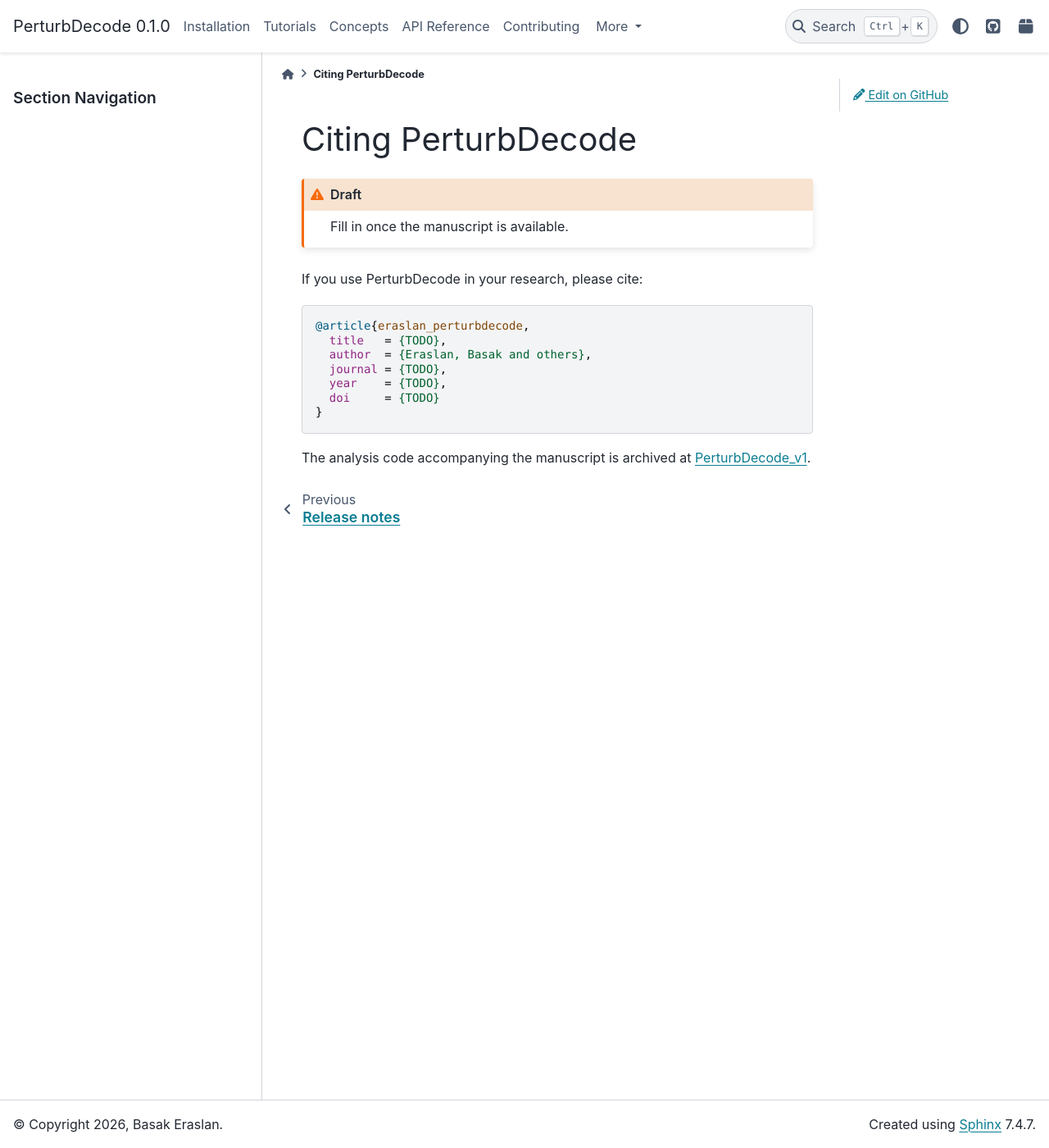
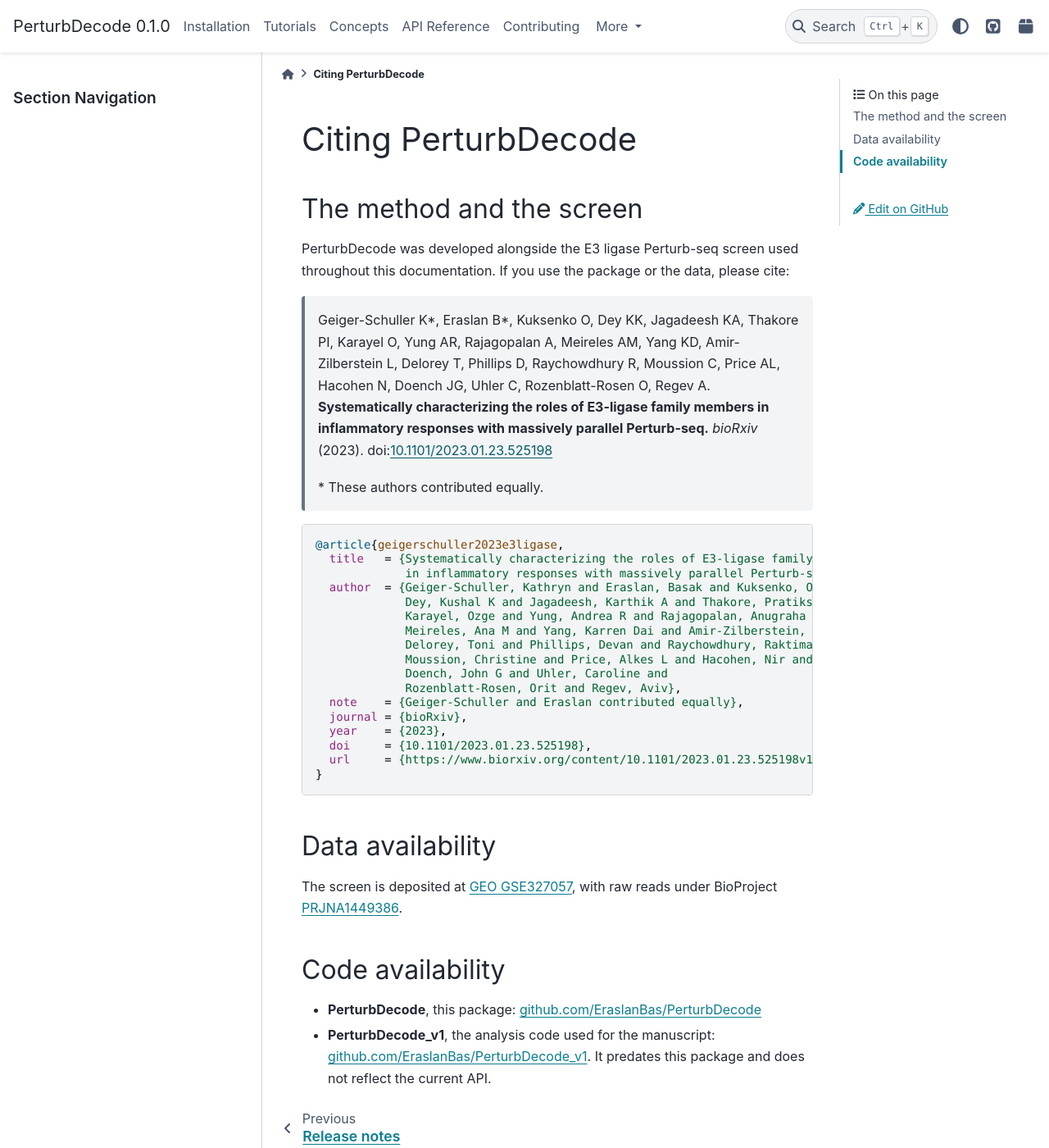
Before and after one commit to EraslanBas/PerturbDecode, a Sphinx documentation site: the page built from docs/source/about/citation.md, in a window 1280 px wide and 1400 px high. Shown: the whole window at 82% size. Built offline with Sphinx 7.4.7 and the PyData theme 0.15.4, drawn with Linux system fonts in a browser that asks for light colours.

Commit message:
Add the full E3 ligase citation with co-first authorship
Fills in the citation page with the complete author list, title and DOI for
Geiger-Schuller, Eraslan et al., bioRxiv 2023, replacing the TODO placeholder.
Geiger-Schuller and Eraslan are marked as co-first authors with an asterisk and
an explanatory note, and the BibTeX entry carries the same statement.

Corrects the short citation used in the walkthrough and the example notebooks,
which previously read "Eraslan et al." and named the wrong first author. It now
reads "Geiger-Schuller, Eraslan et al." in all three places.

Adds data and code availability sections covering GSE327057, BioProject
PRJNA1449386, this package and PerturbDecode_v1, and links the paper from the
landing page and the notebooks README.

Co-Authored-By: Claude Opus 5 (1M context) <noreply@anthropic.com>

````diff
--- a/docs/source/about/citation.md
+++ b/docs/source/about/citation.md
@@ -1,21 +1,52 @@
 # Citing PerturbDecode
 
-:::{admonition} Draft
-:class: caution
-Fill in once the manuscript is available.
-:::
+## The method and the screen
 
-If you use PerturbDecode in your research, please cite:
+PerturbDecode was developed alongside the E3 ligase Perturb-seq screen used
+throughout this documentation. If you use the package or the data, please cite:
+
+> Geiger-Schuller K\*, Eraslan B\*, Kuksenko O, Dey KK, Jagadeesh KA, Thakore PI,
+> Karayel O, Yung AR, Rajagopalan A, Meireles AM, Yang KD, Amir-Zilberstein L,
+> Delorey T, Phillips D, Raychowdhury R, Moussion C, Price AL, Hacohen N,
+> Doench JG, Uhler C, Rozenblatt-Rosen O, Regev A.
+> **Systematically characterizing the roles of E3-ligase family members in
+> inflammatory responses with massively parallel Perturb-seq.**
+> *bioRxiv* (2023).
+> doi:[10.1101/2023.01.23.525198](https://doi.org/10.1101/2023.01.23.525198)
+>
+> \* These authors contributed equally.
 
 ```bibtex
-@article{eraslan_perturbdecode,
-  title   = {TODO},
-  author  = {Eraslan, Basak and others},
-  journal = {TODO},
-  year    = {TODO},
-  doi     = {TODO}
+@article{geigerschuller2023e3ligase,
+  title   = {Systematically characterizing the roles of E3-ligase family members
+             in inflammatory responses with massively parallel Perturb-seq},
+  author  = {Geiger-Schuller, Kathryn and Eraslan, Basak and Kuksenko, Olena and
+             Dey, Kushal K and Jagadeesh, Karthik A and Thakore, Pratiksha I and
+             Karayel, Ozge and Yung, Andrea R and Rajagopalan, Anugraha and
+             Meireles, Ana M and Yang, Karren Dai and Amir-Zilberstein, Liat and
+             Delorey, Toni and Phillips, Devan and Raychowdhury, Raktima and
+             Moussion, Christine and Price, Alkes L and Hacohen, Nir and
+             Doench, John G and Uhler, Caroline and
+             Rozenblatt-Rosen, Orit and Regev, Aviv},
+  note    = {Geiger-Schuller and Eraslan contributed equally},
+  journal = {bioRxiv},
+  year    = {2023},
+  doi     = {10.1101/2023.01.23.525198},
+  url     = {https://www.biorxiv.org/content/10.1101/2023.01.23.525198v1}
 }
 ```
 
-The analysis code accompanying the manuscript is archived at
-[PerturbDecode_v1](https://github.com/EraslanBas/PerturbDecode_v1).
+## Data availability
+
+The screen is deposited at
+[GEO GSE327057](https://www.ncbi.nlm.nih.gov/geo/query/acc.cgi?acc=GSE327057),
+with raw reads under BioProject
+[PRJNA1449386](https://www.ncbi.nlm.nih.gov/bioproject/PRJNA1449386).
+
+## Code availability
+
+- **PerturbDecode**, this package:
+  [github.com/EraslanBas/PerturbDecode](https://github.com/EraslanBas/PerturbDecode)
+- **PerturbDecode_v1**, the analysis code used for the manuscript:
+  [github.com/EraslanBas/PerturbDecode_v1](https://github.com/EraslanBas/PerturbDecode_v1).
+  It predates this package and does not reflect the current API.
````
Also changed, not shown: docs/source/index.md (+4 -2 lines), docs/source/tutorials/01_quality_control.md (+3 -1 lines), notebooks/build_anndata/README.md.
